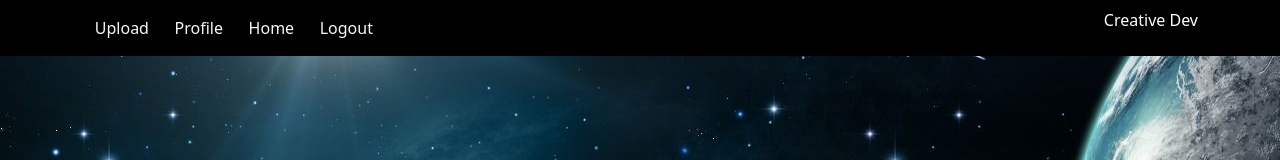
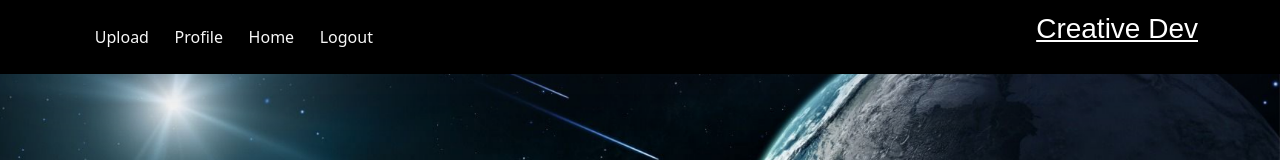
Before and after one commit to tybant0427/creative_dev, a React (Create React App) app in the folder client/: page /blog in a window 1280 px wide. Shown: the top 160 px of the page. Built offline with nearby package versions, Linux system fonts and the light colour scheme; no server answers.

Commit message:
fixed background, made a couple things look better

```diff
--- a/client/src/components/BlogComponents/BlogNav.js
+++ b/client/src/components/BlogComponents/BlogNav.js
@@ -40,7 +40,7 @@ export default function Navbar() {
 
         </ul>
       </div>
-      <p className="test nav-item">Creative Dev</p>
+      <p id="logo" className="test nav-item">Creative Dev</p>
     </div>
   </nav>
 
--- a/client/src/components/BlogComponents/CardProjects.js
+++ b/client/src/components/BlogComponents/CardProjects.js
@@ -21,16 +21,18 @@ const Layout = ({ projects }) => {
             {/* <Card.Img variant="top" src="{}" /> */}
 
             <Card.Body>
-              <Card.Title className='title'>Project: {project.title}</Card.Title>
+              <Card.Title className='title'>{project.title}</Card.Title>
               <Card.Text className='title'>
-                Description: {project.description}
+                {project.description}
               </Card.Text>
             </Card.Body>
 
 
             <Card.Body>
-              <Card.Link href="#" className='title'>Respitory: {project.respitoryLink}</Card.Link>
-              <Card.Link href="#" className='title'>Live Link: {project.liveLink}</Card.Link>
+              <Card.Link href="#" id='title'>Respitory: {project.respitoryLink}</Card.Link>
+              <br/>
+              <br/>
+              <Card.Link href="#" id='title'>Live Link: {project.liveLink}</Card.Link>
               <div className="my-5">
                 <CommentList comments={project.comments} />
               </div>
--- a/client/src/components/ProfileComponents/ProfileLoading.js
+++ b/client/src/components/ProfileComponents/ProfileLoading.js
@@ -95,15 +95,17 @@ const [show, setShow] = useState(false);
           <Card.Img variant="top" src="{}" />
 
           <Card.Body>
-            <Card.Title>Project: {project.title}</Card.Title>
+            <Card.Title>{project.title}</Card.Title>
             <Card.Text>
-             Description: {project.description}
+             {project.description}
             </Card.Text>
           </Card.Body>
 
 
           <Card.Body>
             <Card.Link href="#">Respitory: {project.respitoryLink}</Card.Link>
+            <br/>
+            <br/>
             <Card.Link href="#">Live Link: {project.liveLink}</Card.Link>
           </Card.Body>
 
--- a/client/src/components/ProfileComponents/ProfileNav.js
+++ b/client/src/components/ProfileComponents/ProfileNav.js
@@ -8,17 +8,6 @@ import { DELETE_USER } from '../../utils/mutations';
 
 export default function ProfileNav() {
 
-// const optionsUser =(userId)=>{
-  // const something = window.confirm("Delete user? yes or no","yes",'no')
-
-//   if (window.confirm("Delete User?") === true) {
-
-//      handlebutton(userId)
-//   } else {
-//      console.log("You canceled!");
-//   }
-
-// }
 
 
 
@@ -51,7 +40,7 @@ console.log(userId);
 
   return (
 
-    <nav className="navbar navbar-expand-lg navbar-light fixed-top nav">
+    <nav id="navnav" className="navbar navbar-expand-lg navbar-light fixed-top nav">
     <div className="container">
 
       <div >
@@ -69,9 +58,9 @@ console.log(userId);
           <li className="nav-item">
           <Link className='test' onClick={()=>handlebutton(localStorage.getItem('userId'))}  >Delete User</Link>
           </li>
-          <li className="nav-item">
+          {/* <li className="nav-item">
             <Link className="test" to={"/blog"}>Home</Link>
-          </li>
+          </li> */}
 
 
         </ul>
--- a/client/src/index.css
+++ b/client/src/index.css
@@ -12,11 +12,15 @@ body {
 }
 
 .backImg{
-  background-size:cover;
-  background-repeat: no-repeat;
+  /* background-size:cover; */
+  /* background-repeat: no-repeat;  */
   position: fixed;
   object-fit: cover;
-  margin-top: -20%;
+  /* margin-top: -20%; */
+  width: 100%;
+  height: 100%;
+  margin-top: -100px
+  /* height: 100%; */
 }
 
 h1 {
@@ -55,6 +59,12 @@ body, html, .App, #root, .auth-wrapper {
 .navbar-light {
   background-color: #ff0606;
   box-shadow: 0px 14px 80px rgba(34, 35, 58, 0.2);
+}
+
+#logo {
+font-size: 28px;
+font-family:fantasy;
+text-decoration: underline;
 }
 
 
@@ -115,6 +125,7 @@ border: 2px solid black;
 .nav  {
   background-color: rgb(0, 0, 0);
   color: rgb(218, 207, 207);
+
 }
 .test{
   color: white;
@@ -192,16 +203,17 @@ ul {
 #buttons  {
   color: rgb(255, 254, 254);
 
-  background: black;
+  /* background: black; */
   margin: 10px;
 
-  background-color: black;
+  /* background-color: black; */
 }
 
-.title{
+#title{
   color: black;
   /* background-color: rgba(5, 5, 5, 0.4); */
   text-align: center;
+
 }
 
 
```
